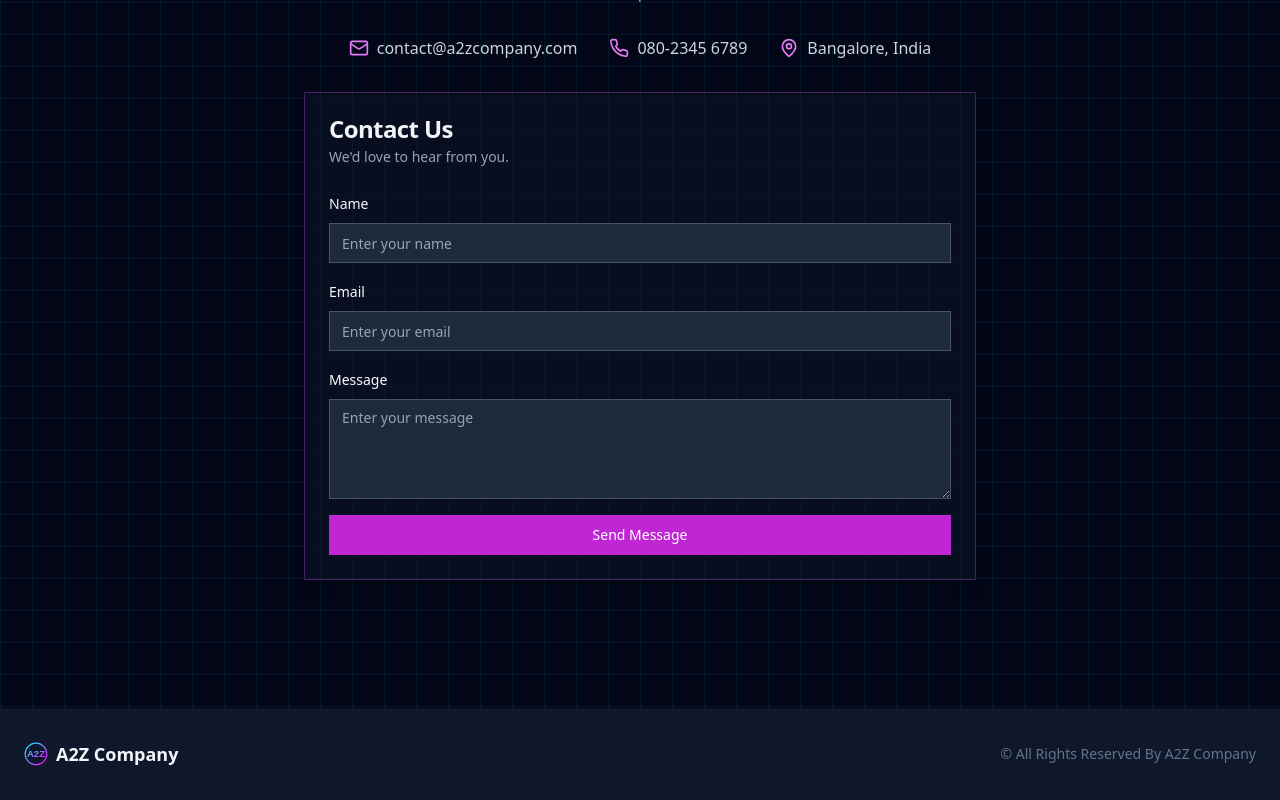
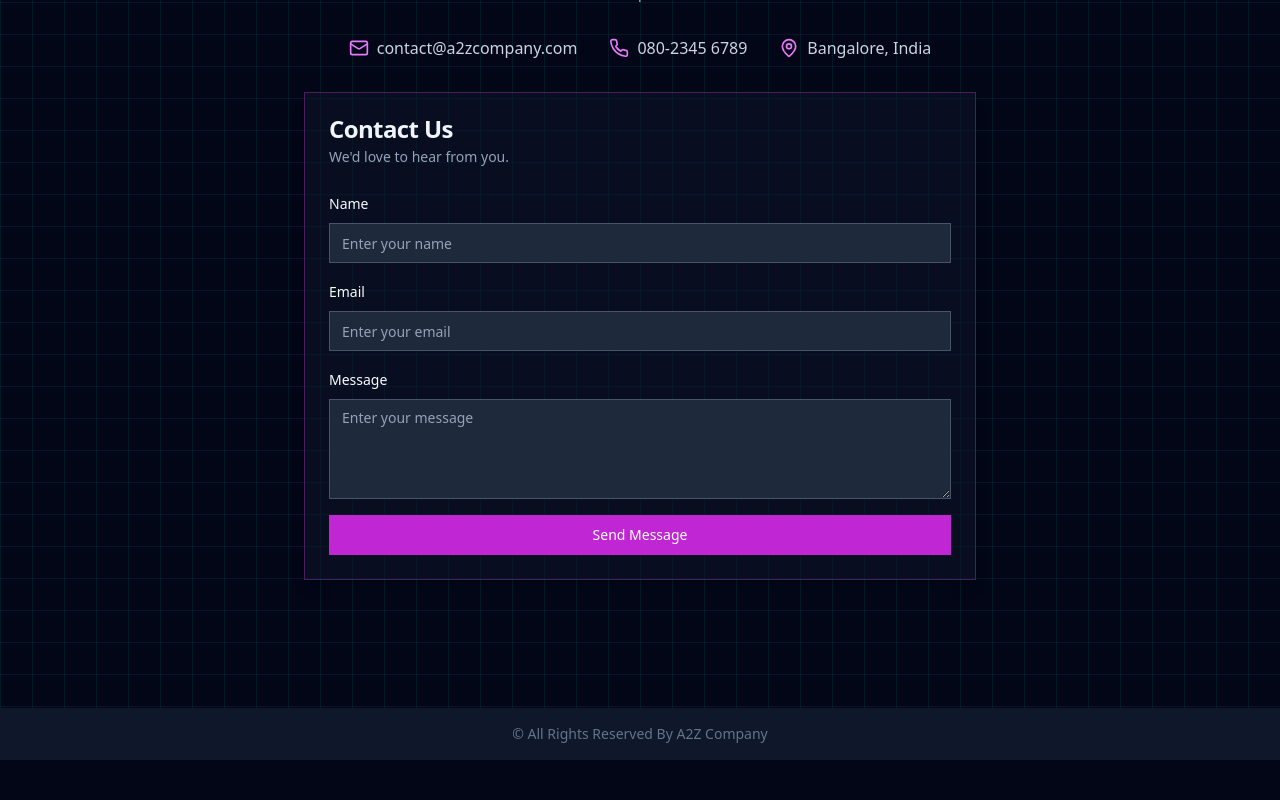
Before and after one commit to anusha-n-21327/a2z-company-landing, a React (Vite) app: page / in a window 1280 px wide. Shown: the part 4126-4926 px from the top of the page. After the commit the page ends 4886 px from the top, so only its background shows below. Built offline with nearby package versions, Linux system fonts and the light colour scheme.

Commit message:
[dyad] Simplified and centered the footer content - wrote 1 file(s)

```diff
--- a/src/components/Footer.tsx
+++ b/src/components/Footer.tsx
@@ -1,15 +1,7 @@
-import { A2ZLogo } from "./A2ZLogo";
-
 const Footer = () => {
   return (
-    <footer className="w-full py-8 bg-slate-900">
-      <div className="container mx-auto px-4 md:px-6 flex flex-col md:flex-row items-center justify-between">
-        <div className="flex items-center gap-2 mb-4 md:mb-0">
-          <A2ZLogo className="h-6 w-auto" />
-          <span className="font-bold text-lg text-slate-100">
-            A2Z Company
-          </span>
-        </div>
+    <footer className="w-full py-4 bg-slate-900">
+      <div className="container mx-auto px-4 md:px-6 flex items-center justify-center">
         <p className="text-sm text-slate-500">
           &copy; All Rights Reserved By A2Z Company
         </p>
```
